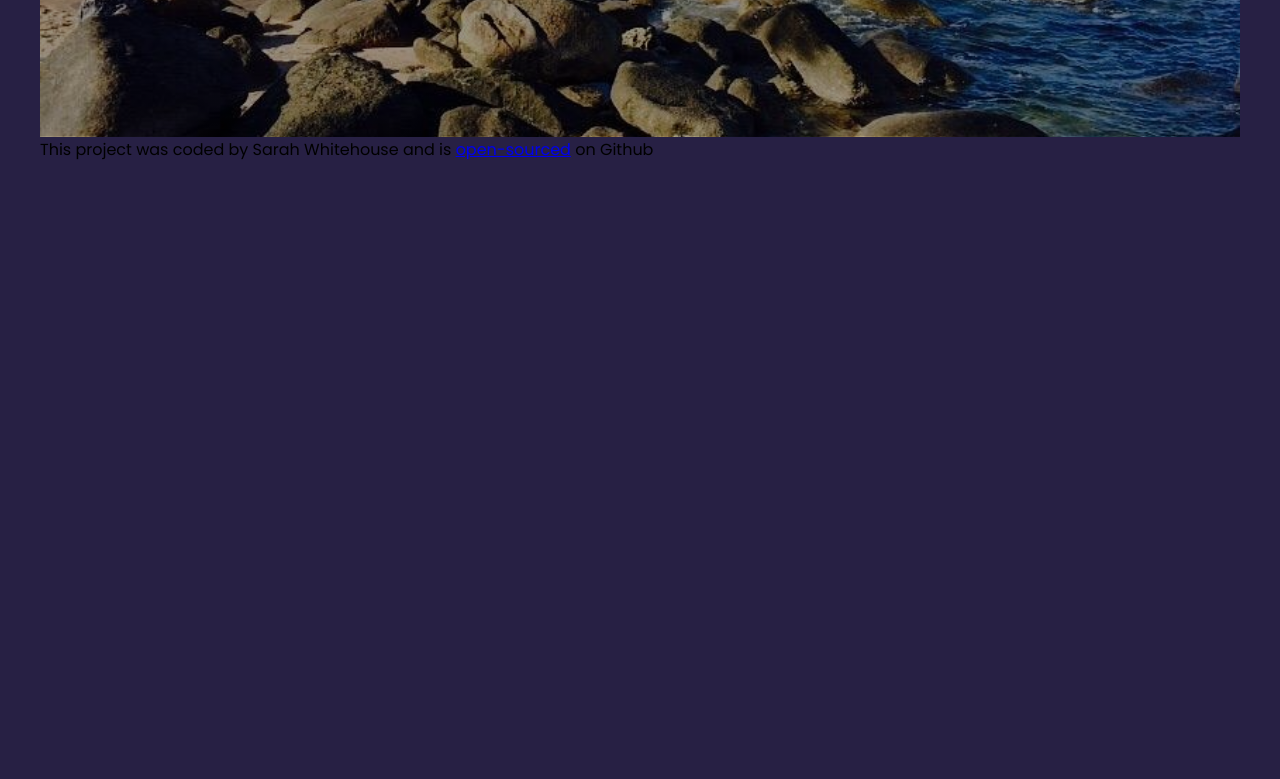
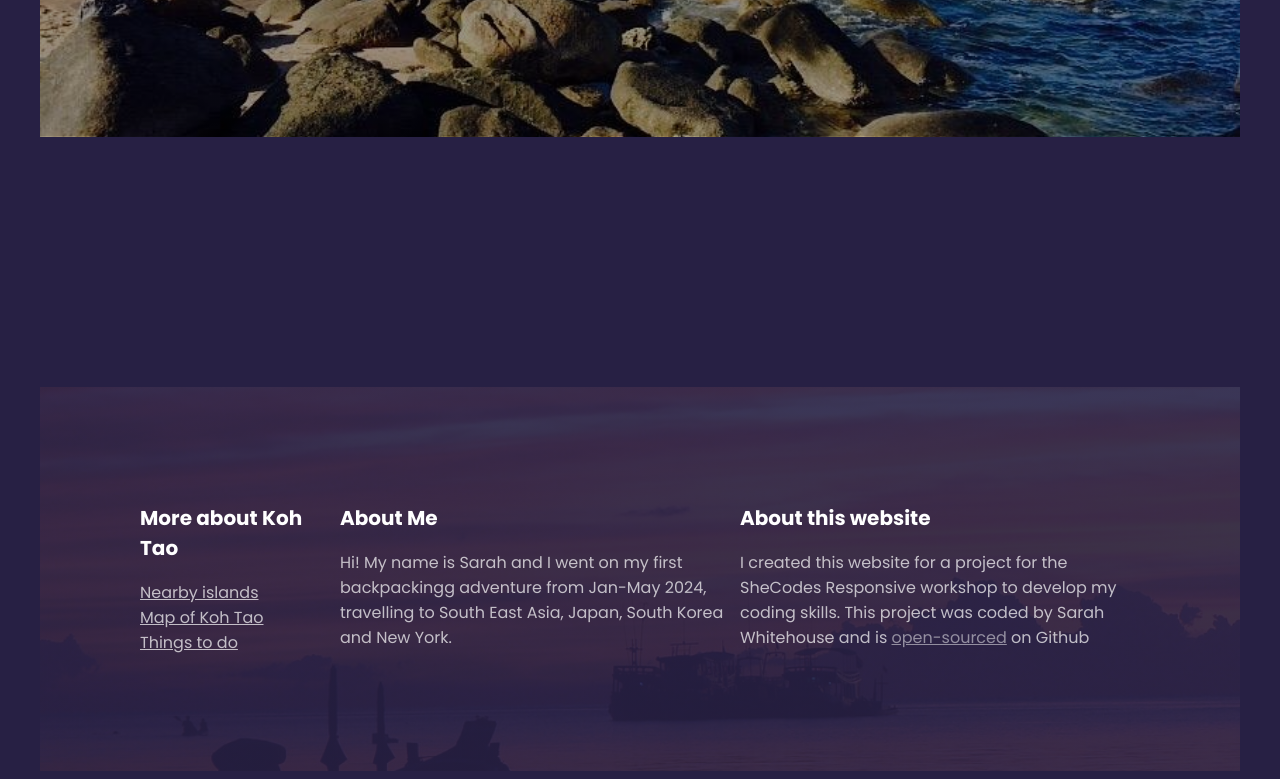
Before and after one commit to sarahwhitehouse17/She-Codes-Responsive-Add-On-Project, a plain HTML site: page index.html in a window 1280 px wide. Shown: the part 428-1207 px from the top of the page. Before the commit the page ends 800 px from the top, so only its background shows below. Drawn offline with Linux system fonts and the light colour scheme; a web font is replaced by a local one.

Commit message:
Added footer to landing page

```diff
--- a/index.html
+++ b/index.html
@@ -22,14 +22,24 @@
       <a href="#">LEARN MORE</a>
       </div>
     </header>
-    <footer>
-      This project was coded by Sarah Whitehouse and is
-      <a
-        href="https://github.com/sarahwhitehouse17/She-Codes-Responsive-Add-On-Project"
-        >open-sourced</a
-      >
-      on Github
-    </footer>
-    </div>
+     <div class="container grid-container footer-image">
+    <div class="grid-item"><h2>More about Koh Tao</h2>
+            <ul>
+              <li> <a href="https://theculturetrip.com/asia/thailand/articles/5-gorgeous-islands-near-koh-tao-thailand" target="_blank" class="useful-links">Nearby islands</a></li>
+              <li> <a href="https://amazinglanta.com/koh-tao-map/" target="_blank" class="useful-links">Map of Koh Tao</a></li>
+              <li> <a href="https://inbetweentravels.com/koh-tao-travel-guide-explore-paradise-in-thailand/" class="useful-links">Things to do</a></li>
+            </ul>
+          </div>
+  <div class="grid-item">
+    <h2>About Me</h2>
+    <p>Hi! My name is Sarah and I went on my first backpackingg adventure from Jan-May 2024, travelling to South East Asia, Japan, South Korea and New York.</p>
+  </div>
+    <div class="grid-item"> <h2>About this website</h2>
+            <p>I created this website for a project for the SheCodes Responsive workshop to develop my coding skills.
+          This project was coded by Sarah Whitehouse and is <a
+            href="https://github.com/sarahwhitehouse17/She-Codes-Responsive-Add-On-Project" class="github-reference"
+            >open-sourced</a>
+          on Github</p></div>
+</div>
   </body>
 </html>
--- a/src/styles.css
+++ b/src/styles.css
@@ -48,7 +48,6 @@ header h3 {
 header a {
   color: black;
   background-color: white;
-  text-decoration: none;
   border: 1px solid white;
   padding: 16px 32px;
   font-size: 14px;
@@ -58,6 +57,7 @@ header a {
   line-height: 1.5;
   display: inline-block;
   margin-top: 50px;
+  text-decoration: none;
 }
 
 .header-content {
@@ -65,8 +65,66 @@ header a {
   padding-bottom: 50px;
 }
 
+.footer-image h2 {
+  font-size: 20px;
+  line-height: 30px;
+}
+
+.footer-image {
+  background-image: linear-gradient(
+      rgba(39, 32, 68, 0.9),
+      rgba(39, 32, 68, 0.9)
+    ),
+    url(../images/sairee-beach.jpg);
+  background-repeat: no-repeat;
+  background-position: center;
+  background-size: cover;
+  padding: 30px;
+}
+
+.grid-footer {
+  display: grid;
+  grid-template-rows: 1fr;
+  grid-template-columns: 1fr 1fr 1fr;
+  gap: 10px;
+}
+
+.grid-container {
+  display: grid;
+  grid-template-columns: 1fr 2fr 2fr;
+  margin-top: 250px;
+  row-gap: 64px;
+  padding: 100px;
+  max-width: 100%;
+  color: white;
+}
+
+.useful-links {
+  color: white;
+  list-style: none;
+}
+
+.grid-item li {
+  list-style: none;
+  opacity: 0.7;
+}
+
+.grid-item ul {
+  padding: 0;
+}
+
+.grid-item p {
+  opacity: 0.7;
+}
+
+.github-reference {
+  text-decoration: underline !important;
+  opacity: 0.7;
+  cursor: pointer;
+  color: white;
+}
+
 @media (max-width: 900px) {
-
   header {
     padding: 30px 10px;
   }
@@ -89,5 +147,4 @@ header a {
     display: inline-block;
     margin-top: 20px;
   }
-
 }
```
